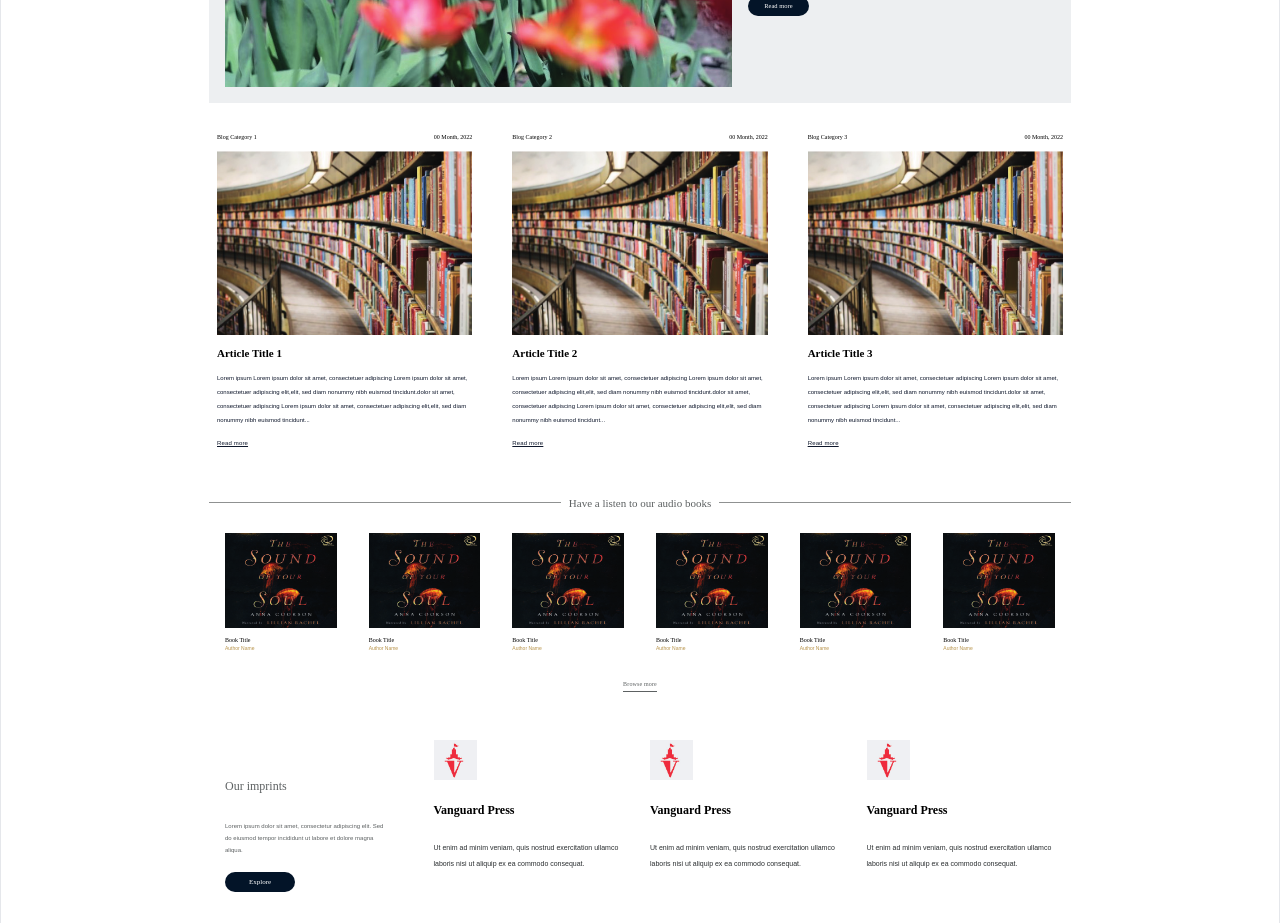
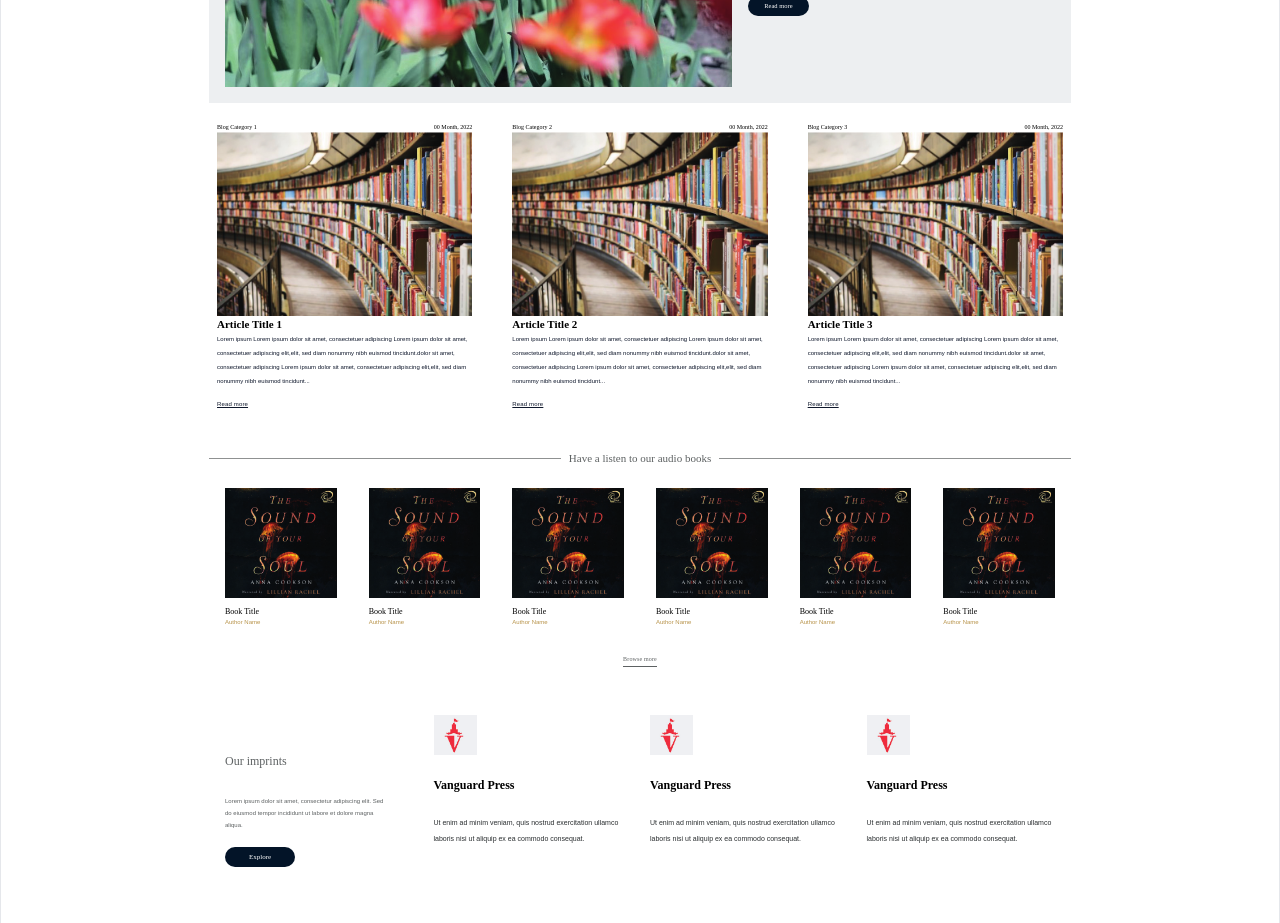
Before and after one commit to Hadees621/pegasus, a React (Create React App) app: page / in a window 1280 px wide. Shown: the part 1220-2143 px from the top of the page. Built offline with nearby package versions, Linux system fonts and the light colour scheme.

Commit message:
audio books

```diff
--- a/src/pages/homepage/components/Section.js
+++ b/src/pages/homepage/components/Section.js
@@ -94,46 +94,46 @@ const Section = ({ isMegaMenuOpen, applyBlur }) => {
                     </div>
 
                     {/* blog category */}
-                    <div className='grid grid-cols-3 320:grid-cols-1 1024:grid-cols-3 1024:gap-6 mt-3'>
+                    <div className='grid grid-cols-3 320:grid-cols-1 1024:grid-cols-3 1024:gap-6 mt-3 1440:mt-6 2560:mt-10'>
                         {articleData.map((article, index) => (
                             <div key={index} className="m-3 text-center 1024:m-2">
                                 <div className='flex justify-between'>
-                                    <h3 className="text-lg 1024:text-[6px] font-fairplay">{article.category}</h3>
-                                    <h3 className="text-lg 1024:text-[6px] font-fairplay">{article.date}</h3>
+                                    <h3 className="2560:text-lg 1024:text-[6px] 1440:text-[8px]  font-fairplay">{article.category}</h3>
+                                    <h3 className="2560:text-lg 1024:text-[6px] 1440:text-[8px] font-fairplay">{article.date}</h3>
                                 </div>
                                 <div className='w-full'>
                                     <img className="w-full object-cover" src={article.imageSrc} alt={`Section ${index + 1} Image`} />
                                 </div>
                                 <div className='w-full text-start items-end justify-end'>
-                                    <h3 className="text-3xl font-bold font-fairplay 1024:text-[11px]">{article.title}</h3>
-                                    <p className="text-sm text-[#0E172B] font-roboto 1024:text-[6px] leading-[14px]">{article.content}</p>
-                                    <a href="#" className="text-[#0E172B] text-lg 1024:text-[6px] font-roboto tracking-wide underline border-[#5D6162] items-start inline-block ">Read more</a>
+                                    <h3 className="2560:text-3xl 2560:mt-4 font-bold font-fairplay 1024:text-[11px] 1440:text-[18px] 1440:mt-2">{article.title}</h3>
+                                    <p className="2560:text-[20px] 2560:mt-6 2560:leading-[30px] text-[#0E172B] font-roboto 1024:text-[6px] 1440:text-[9px] 1440:mt-2 1440:leading-[17px] leading-[14px]">{article.content}</p>
+                                    <a href="#" className="text-[#0E172B] 2560:text-lg 1024:text-[6px] 1440:text-[10px] font-roboto tracking-wide underline border-[#5D6162] items-start inline-block 1440:mt-6 2560:mt-9">Read more</a>
                                 </div>
                             </div>
                         ))}
                     </div>
 
                     {/* Audio books */}
-                    <div className="flex items-center mt-6">
+                    <div className="flex items-center mt-6 2560:mt-10">
                         <div className="flex-grow border-t border-[#8F9191]"></div>
-                        <div className="text-[#5D6162] 320:text-lg 1024:text-[11px] font-fairplay px-2">Have a listen to our audio books</div>
+                        <div className="text-[#5D6162] 320:text-lg 1024:text-[11px] 1440:text-[15px] 2560:text-[28px] font-fairplay px-2">Have a listen to our audio books</div>
                         <div className="flex-grow border-t border-[#8F9191]"></div>
                     </div>
 
-                    <div className="grid 768:grid-cols-3 1024:grid-cols-6 justify-center">
+                    <div className="grid 768:grid-cols-3 1024:grid-cols-6 justify-center 1440:mt-3 2560:mt-6">
                         {audioBooksData.map((book, index) => (
                             <div key={index} className="m-4 p-4 text-center 768:m-0 1440:m-1">
-                                <img className="320:h-[420px] 1024:h-[95px] 1024:w-[200px] 2560:h-[440px]" src={book.imageSrc} alt={`Book Image ${index + 1}`} />
+                                <img className="320:h-[420px] 1024:h-[110px] 1024:w-[200px]  1440:h-[150px] 2560:h-[240px]" src={book.imageSrc} alt={`Book Image ${index + 1}`} />
                                 <div className='w-full text-start mt-2'>
-                                    <h3 className="text-[6px] font-medium font-fairplay">{book.title}</h3>
-                                    <p className="text-[5px] text-[#B79248] font-roboto">{book.author}</p>
+                                    <h3 className="1024:text-[8px] 1440:text-[11px] 2560:text-[19px] font-medium font-fairplay">{book.title}</h3>
+                                    <p className="1024:text-[6px] 1440:text-[9px] 2560:text-[17px] text-[#B79248] font-roboto">{book.author}</p>
                                 </div>
                             </div>
                         ))}
                     </div>
 
                     <p className="text-center">
-                        <a href="#" className="text-[#5D6162] text-[6px] font-fairplay tracking-wide inline-block pb-[2px] border-b border-[#5D6162]">Browse more</a>
+                        <a href="#" className="text-[#5D6162] 1024:text-[6px] 1440:text-[11px] 2560:text-[21px] 2560:mt-6 font-fairplay tracking-wide inline-block pb-[2px] border-b border-[#5D6162]">Browse more</a>
                     </p>
 
                     {/* imprints */}
```
